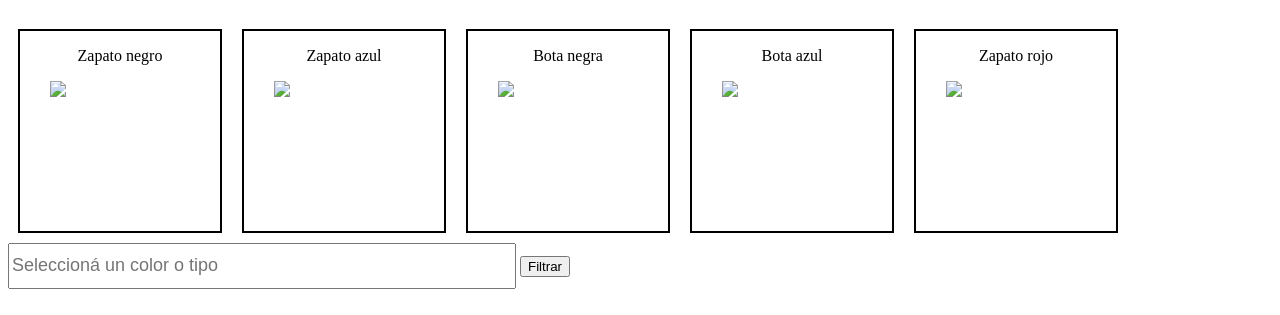
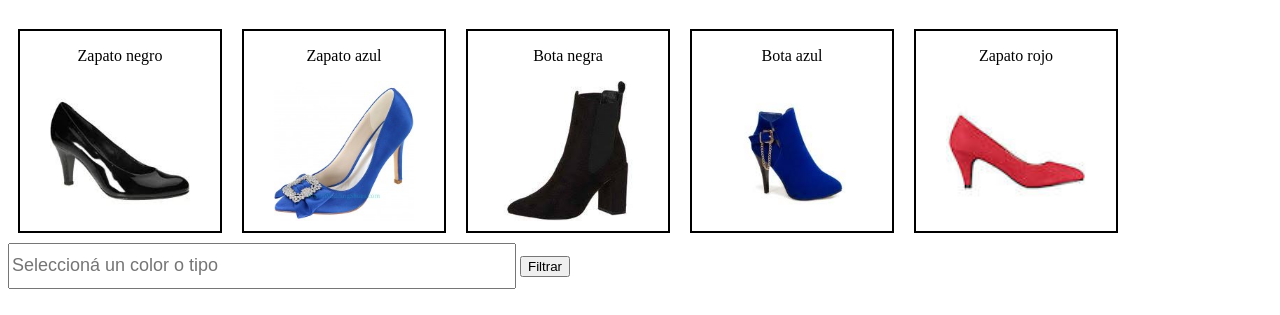
Before and after one commit to Jhorchss/-odigo-otros-3, a plain HTML site: page index.html in a window 1280 px wide. Shown: the part 61-376 px from the top of the page. Drawn offline with Linux system fonts and the light colour scheme.

Commit message:
reales cambios
reales cambios

```diff
--- a/filtro.js
+++ b/filtro.js
@@ -1,11 +1,11 @@
 // Tenemos un li de productos
 
 const productos = [ //se cambian las rutas
-  { nombre: "Zapato negro", tipo: "zapato", color: "negro", img: "./public/img/taco-negro.jpg" },
-  { nombre: "Zapato azul", tipo: "zapato", color: "azul", img: "./public/img/taco-azul.jpg" },
-  { nombre: "Bota negra", tipo: "bota", color: "negro", img: "./public/img/bota-negra.jpg" },
-  { nombre: "Bota azul", tipo: "bota", color: "azul", img: "./public/img/bota-azul.jpg" },
-  { nombre: "Zapato rojo", tipo: "zapato", color: "rojo", img: "./public/img/zapato-rojo.jpg" }
+  { nombre: "Zapato negro", tipo: "zapato", color: "negro", img: "./img/taco-negro.jpg" },
+  { nombre: "Zapato azul", tipo: "zapato", color: "azul", img: "./img/taco-azul.jpg" },
+  { nombre: "Bota negra", tipo: "bota", color: "negro", img: "./img/bota-negra.jpg" },
+  { nombre: "Bota azul", tipo: "bota", color: "azul", img: "./img/bota-azul.jpg" },
+  { nombre: "Zapato rojo", tipo: "zapato", color: "rojo", img: "./img/zapato-rojo.jpg" }
 ]
 
 const li = document.querySelector('#lista-de-productos') //se le agregó el identificador # para traer los productos de los id y se utiliza querySelector
```
Also changed, not shown: filtro.css (indentation only), img/bota-azul.jpg (added), img/bota-negra.jpg (added), img/taco-azul.jpg (added), img/taco-negro.jpg (added), img/zapato-rojo.jpg (added).
